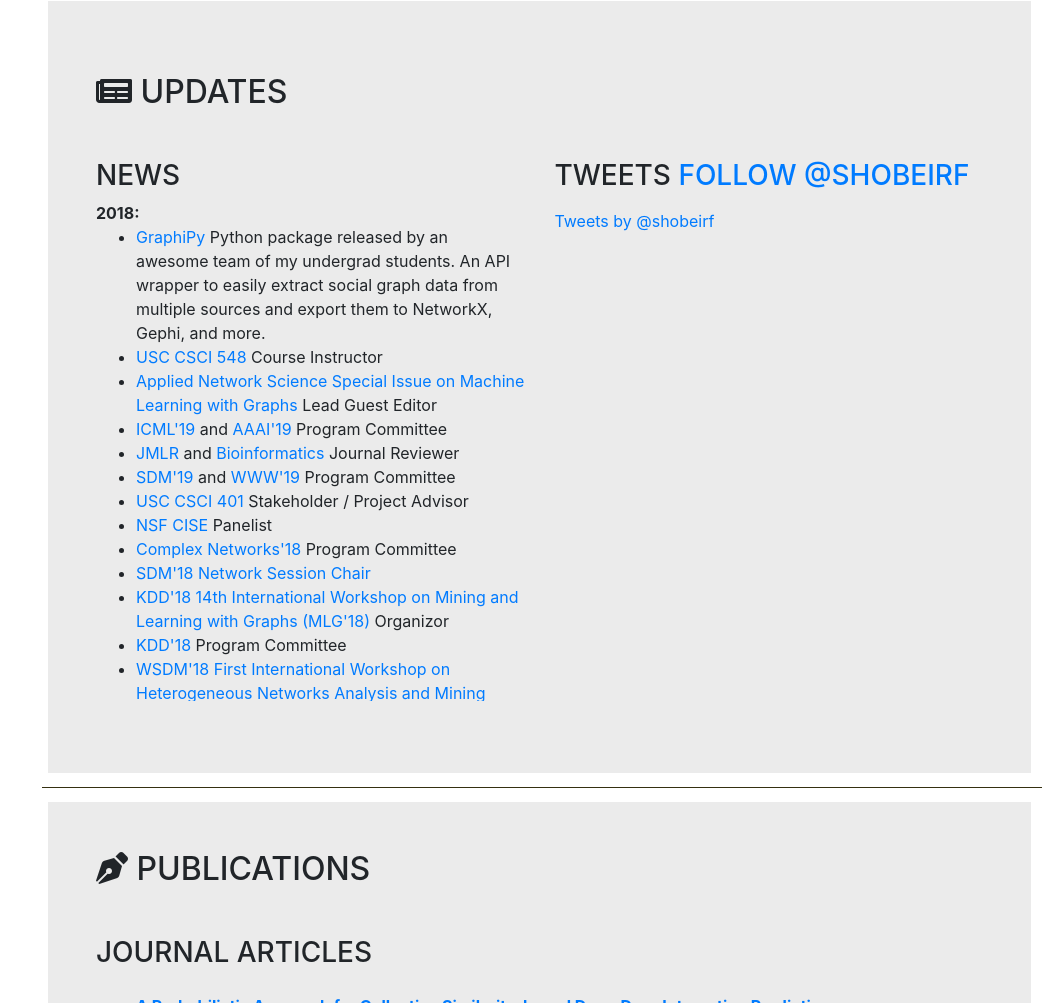
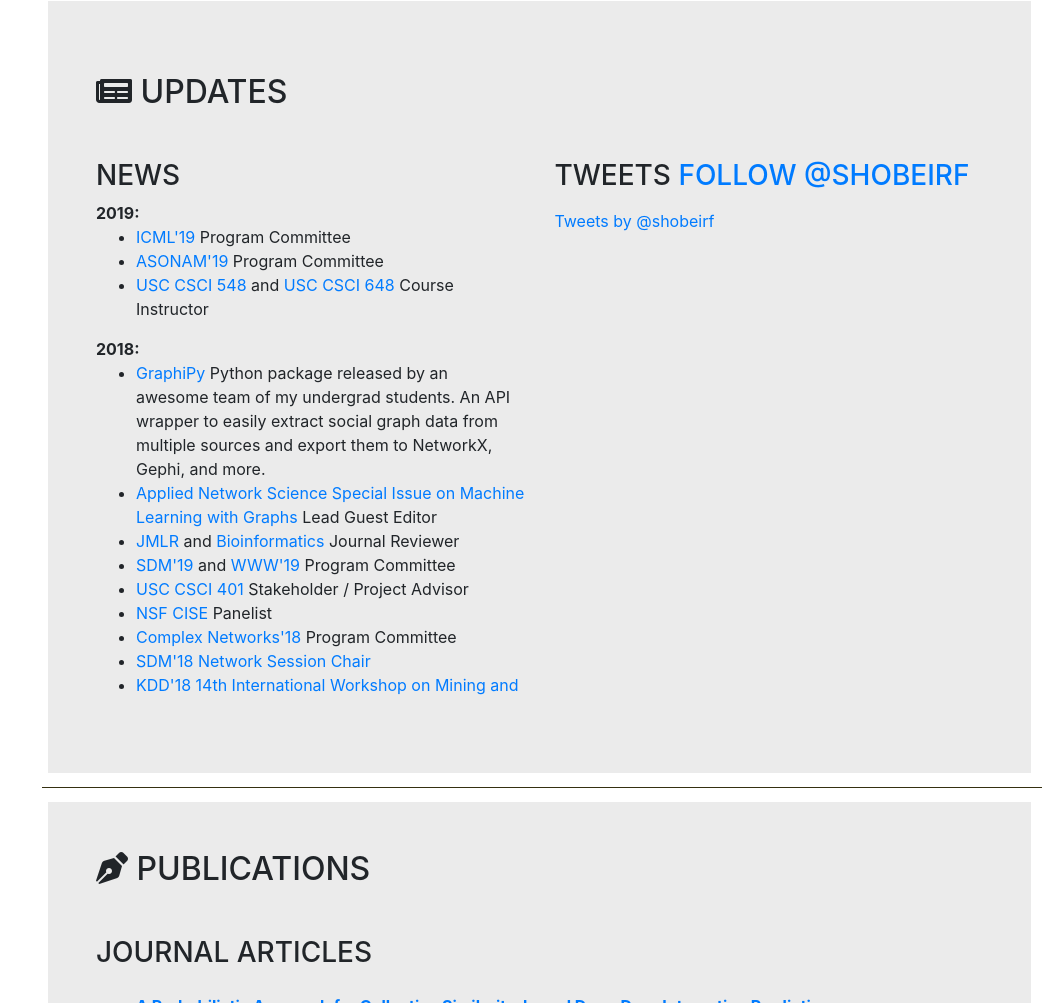
Before and after one commit to shobeir/shobeir.github.io, a website with bundled scripts: page index.html in a window 1280 px wide. Shown: the part 819-1822 px from the top of the page, without its empty margins (234-1280 px from the left). Built offline with nearby package versions, Linux system fonts and the light colour scheme; a web font is replaced by a local one.

Commit message:
Updated News

```diff
--- a/index.html
+++ b/index.html
@@ -234,16 +234,21 @@
             <div class="col-lg-6">
             <h3>News</h3>
               <div class="entry" style="height:500px;overflow:auto; text-align:left">
+                <strong>2019:</strong>
+                <ul>
+                  <li><a href="https://icml.cc/Conferences/2019" target=_blank>ICML'19</a> Program Committee</li>
+
+                  <li><a href="http://asonam.cpsc.ucalgary.ca/2019/" target=_blank>ASONAM'19</a> Program Committee</li>
+
+                  <li><a href="https://classes.usc.edu/term-20191/course/csci-548/" target=_blank>USC CSCI 548</a> and <a href="https://classes.usc.edu/term-20191/course/csci-648/" target=_blank>USC CSCI 648</a> Course Instructor</li>
+                </ul>
+
                 <strong>2018:</strong>
                 <ul>
 
                   <li><a href="https://github.com/shobeir/GraphiPy" target=_blank>GraphiPy</a> Python package released by an awesome team of my undergrad students. An API wrapper to easily extract social graph data from multiple sources and export them to NetworkX, Gephi, and more. </li>
 
-                  <li><a href="https://classes.usc.edu/term-20191/course/csci-548/" target=_blank>USC CSCI 548</a> Course Instructor</li>
-
                   <li><a href="https://appliednetsci.springeropen.com/cfp-mlgraphs" target=_blank>Applied Network Science Special Issue on Machine Learning with Graphs</a> Lead Guest Editor</li>
-
-                  <li><a href="https://icml.cc/Conferences/2019" target=_blank>ICML'19</a> and <a href="https://aaai.org/Conferences/AAAI-19/" target=_blank>AAAI'19</a> Program Committee</li>
 
                   <li><a href="http://www.jmlr.org/" target=_blank>JMLR</a> and <a href="https://academic.oup.com/bioinformatics" target=_blank>Bioinformatics</a> Journal Reviewer</li>
 
```
